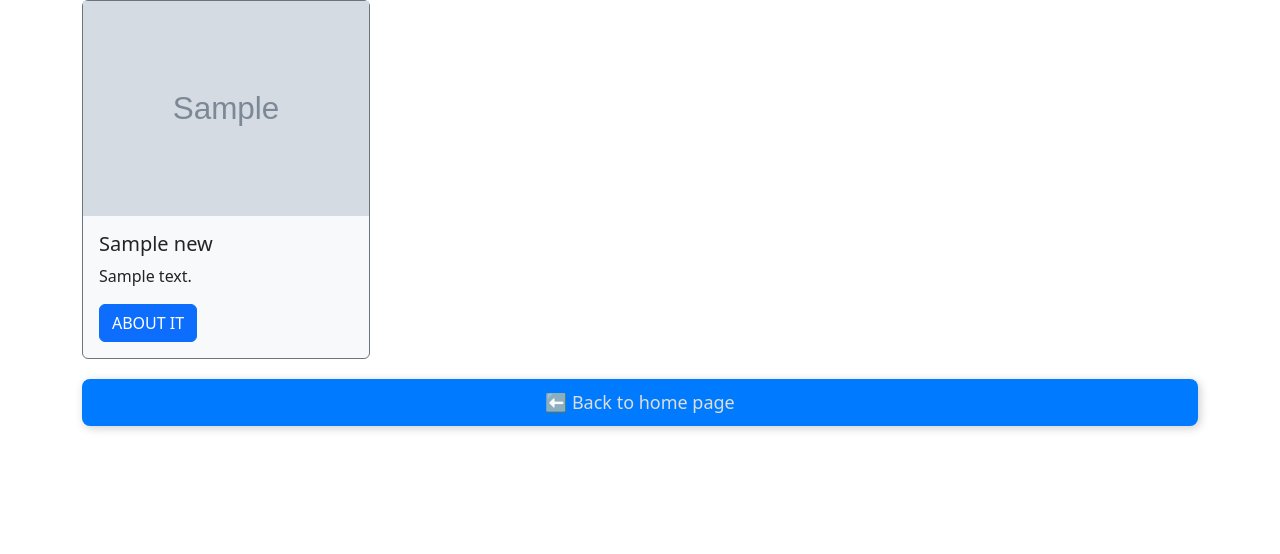
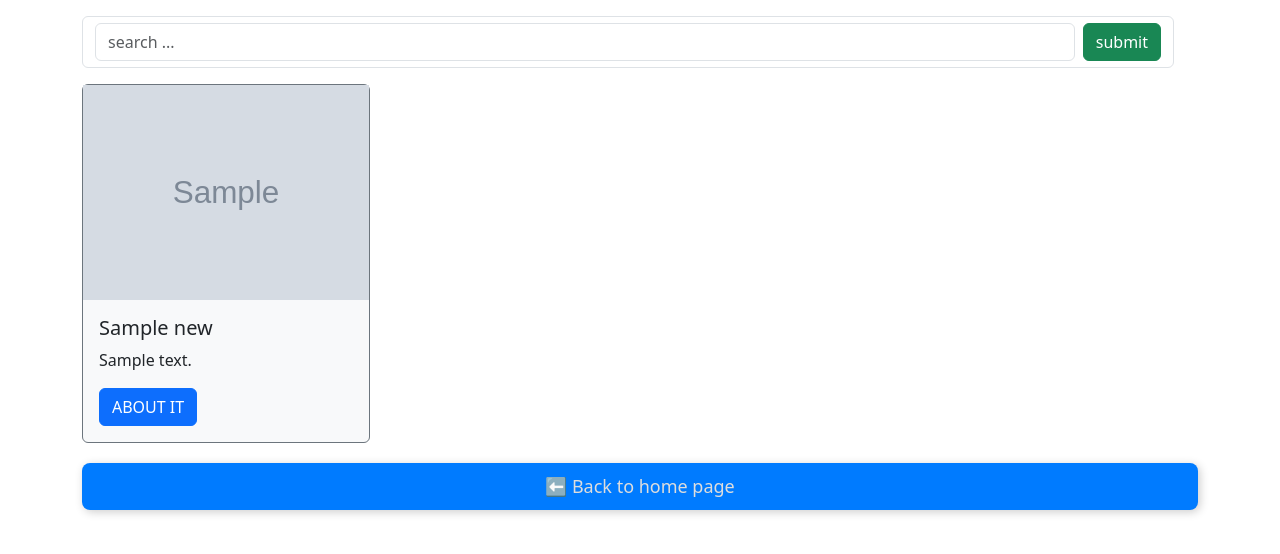
Before and after one commit to Azimboyev-F7/Django_project, a Django app: page /blogs/ in a window 1280 px wide. Shown: the top 554 px of the page. Run offline with Django 5.2, Linux system fonts and the light colour scheme; tables that the repository leaves empty hold one stand-in row (values such as "Sample post"); grey boxes marked "Sample" are stand-in pictures; parts of the project's set-up code (start-up, migrations or seed data) failed here and were passed over.

Commit message:
modified

```diff
--- a/django_projects/news_project/main/admin.py
+++ b/django_projects/news_project/main/admin.py
@@ -8,6 +8,10 @@ class NewAdmin(admin.ModelAdmin):
     list_display_links = ('title',)
     list_max_show_all = 100
     list_per_page = 5
+    search_fields = ('id', 'title')
+    date_hierarchy = 'created_at'
+    ordering = ('-id', )
+    readonly_fields = ('created_at', 'updated_at')
 
 
 
--- a/django_projects/news_project/main/views.py
+++ b/django_projects/news_project/main/views.py
@@ -14,6 +14,7 @@ def index(request):
 
 def blog(request):
     new = New.objects.all()
+    print(request.GET)
     context = {
         "new": new,
     }
--- a/django_projects/news_project/static/css/style.css
+++ b/django_projects/news_project/static/css/style.css
@@ -81,5 +81,5 @@ h1 {
 }
 
 .p-news {
-    background-color: white;
+    color: white;
 }
--- a/django_projects/news_project/templates/article/blogs.html
+++ b/django_projects/news_project/templates/article/blogs.html
@@ -12,13 +12,25 @@
 
 
         <div class="row">
+            <div class="row">
+                <div class="col">
+                    <form class="form-control d-flex my-3 gap-2" action="{% url 'blogs/' %}" method="get",>
+                        <input type="search" class="form-control" name="q" placeholder="search ...">
+                        <button type="submit" class="btn btn-success">submit</button>
+                    </form>
+                </div>
+            </div>
             {% for ne in new %}
                 <div class="col-md-4">
                     <div class="card bg-light border border-secondary hover-effect" style="width: 18rem;">
-                        <img src="{{ ne.image.url }}" alt="...">
+                        {% if ne.image %}
+                            <img src="{{ ne.image.url }}" alt="...">
+                        {% else %}
+                            <h2 class="text-danger">No image</h2>
+                        {% endif %}
                         <div class="card-body">
                             <h5 class="card-title">{{ ne.title }}</h5>
-                            <p class="card-text">{{ ne.content }}</p>
+                            <p class="card-text">{{ ne.content | slice:":300" }}</p>
                             <a href="{% url 'main:detail' ne.id %}" class="btn btn-primary">ABOUT IT</a>
                         </div>
                     </div>
--- a/django_projects/news_project/templates/article/detail.html
+++ b/django_projects/news_project/templates/article/detail.html
@@ -16,7 +16,11 @@
                 <a href="{% url 'main:blogs' %}">Article</a> / <span>detail</span>
             </div>
             <div class="col-12">
-                <img src="{{ object.image.url }}" alt="NO image">
+                {% if object.image %}
+                    <img src="{{ object.image.url }}" alt="">
+                    {% else %}
+                    <h2 class="text-danger">No Image</h2>
+                {% endif %}
                 <hr>
                 <h3>{{ object.title }}</h3>
                 <p>{{ object.content }}</p>
--- a/django_projects/news_project/templates/article/index.html
+++ b/django_projects/news_project/templates/article/index.html
@@ -27,6 +27,7 @@
                 </figcaption>
             </figure>
 
+
             <div class="turn">
                 <p class="p-news"><a href="{% url 'main:blogs' %}">Turn to News</a></p>
             </div>
```
